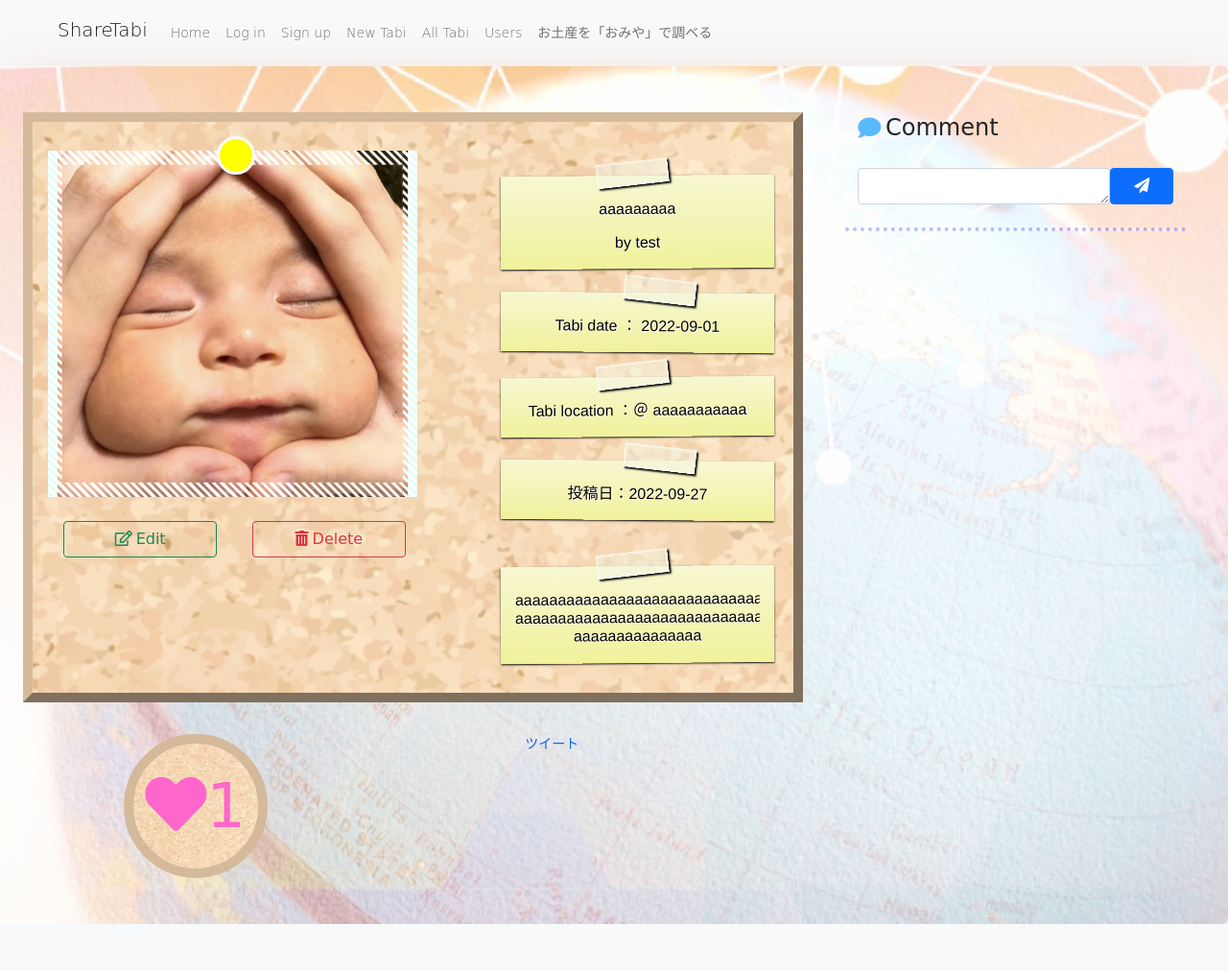
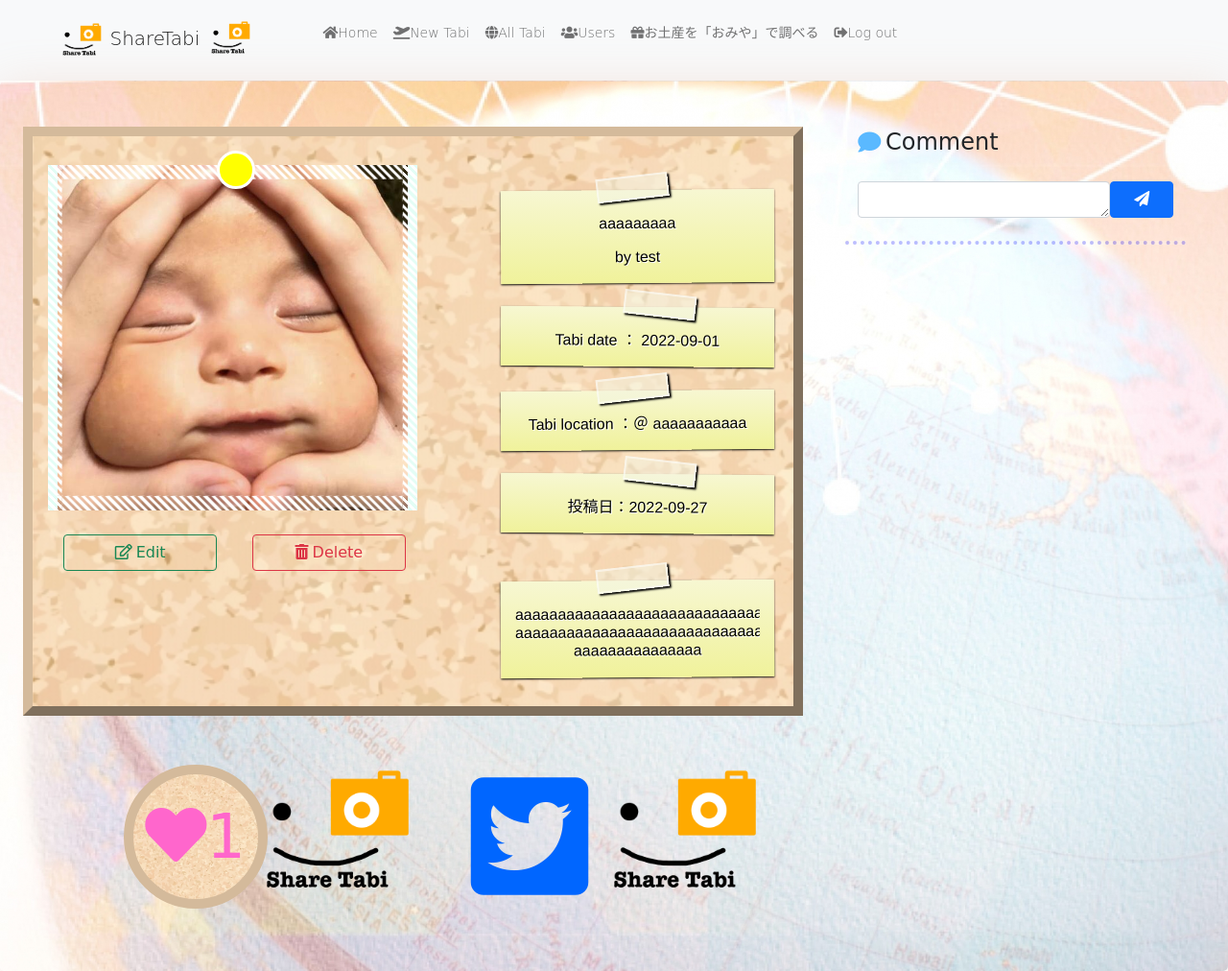
Before and after one commit to KeNtaMiyata/ShareTabi, a Flask app: page /travels/1 in a window 1280 px wide. Shown: the whole page at 96% size. Before the commit the page ends 963 px from the top, so only its background shows below. Run offline with Flask 2, Linux system fonts and the light colour scheme; a user stored in the database is signed in; data comes from the database, SQL or seed files in the repository; parts of the project's set-up code (start-up, migrations or seed data) failed here and were passed over; some libraries are stand-ins or nearby versions.

Commit message:
[add] logo top.html

```diff
--- a/static/stylesheet/login.css
+++ b/static/stylesheet/login.css
@@ -14,7 +14,6 @@
 body {
   background: #e9e9e9;
   color: #5e5e5e;
-  font: 400 87.5%/1.5em 'Open Sans', sans-serif;
 }
 
 /* Form Layout */
@@ -44,7 +43,6 @@ form {
   border: none;
   border-bottom: 2px solid #e9e9e9;
   color: #666;
-  font-family: 'Open Sans', sans-serif;
   font-size: 1em;
   height: 50px;
   transition: border-color 0.3s;
@@ -67,7 +65,6 @@ form {
   color: #fff;
   cursor: pointer;
   height: 50px;
-  font-family: 'Open Sans', sans-serif;
   font-size: 1.2em;
   letter-spacing: 0.05em;
   text-align: center;
--- a/static/stylesheet/show_travel.css
+++ b/static/stylesheet/show_travel.css
@@ -311,3 +311,7 @@ a{
 .favo-already:hover{
     color: blue;
 }
+
+.size{
+    font-size:10em; /*1.5倍にする*/
+}
--- a/static/stylesheet/styles.css
+++ b/static/stylesheet/styles.css
@@ -278,7 +278,7 @@ section h2 span {
 	#sidebar{
 		width: 12%;
 		position: fixed;
-		top: 80px;
+		top: 85px;
 		right: 4%;
 		background: #fff;
 	}
--- a/templates/layout.html
+++ b/templates/layout.html
@@ -27,15 +27,22 @@
                     </button>
                     <div class="collapse navbar-collapse" id="navbarSupportedContent">
                         <ul class="navbar-nav">
-                            <li class="nav-item"><a class ="navbar-brand" href="/">ShareTabi</a></li>
-                            <li class="nav-item"><a class ="nav-link" href="/">Home</a></li>
-                            <li class="nav-item"><a class ="nav-link" href="/login">Log in</a></li>
-                            <li class="nav-item"><a class ="nav-link" href="/register">Sign up</a></li>
+                            <li class="nav-item">
+                                <img src="../static/images/logo/logo-sukashi.png" alt="logo" width="50" height="50">
+                                <a class ="navbar-brand" href="/">ShareTabi
+                                <img src="../static/images/logo/logo-sukashi.png" alt="logo" width="50" height="50">
+                                </a>
+                            </li>
+                            <li class="nav-item"><a class ="nav-link ms-5" href="/"><i class="fas fa-home"></i>Home</a></li>
                             {% if current_user.is_authenticated %}
-                            <li class="nav-item"><a class ="nav-link" href="/new">New Tabi</a></li>
-                            <li class="nav-item"><a class ="nav-link" href="/travels">All Tabi</a></li>
-                            <li class="nav-item"><a class ="nav-link" href="/users">Users</a></li>
-                            <li class="nav-item"><a class ="nav-link" href="https://omiyadata.com/jp/" target="_blank">お土産を「おみや」で調べる</a></li>
+                            <li class="nav-item"><a class ="nav-link" href="/new"><i class="fas fa-plane-departure"></i>New Tabi</a></li>
+                            <li class="nav-item"><a class ="nav-link" href="/travels"><i class="fas fa-globe"></i>All Tabi</a></li>
+                            <li class="nav-item"><a class ="nav-link" href="/users"><i class="fas fa-users"></i>Users</a></li>
+                            <li class="nav-item"><a class ="nav-link" href="https://omiyadata.com/jp/" target="_blank"><i class="fas fa-gift"></i>お土産を「おみや」で調べる</a></li>
+                            <li class="nav-item"><a class ="nav-link" href="/logout"><i class="fas fa-sign-out-alt"></i>Log out</a></li>
+                            {% else %}
+                            <li class="nav-item"><a class ="nav-link" href="/login"><i class="fas fa-sign-in-alt"></i>Log in</a></li>
+                            <li class="nav-item"><a class ="nav-link" href="/register"><i class="fas fa-user-plus"></i>Sign up</a></li>
                             {% endif %}
                         </ul>
                     </div>
--- a/templates/show_travel.html
+++ b/templates/show_travel.html
@@ -123,7 +123,7 @@
                 </table>
             </div>
         </div>
-        <div class="col-3 offset-1">
+        <div class="col-1 offset-1 my-auto">
             <button class="cork btn-good">
                 <!-- いいね -->
                 {% if user_favorite_count == 0 %}
@@ -133,14 +133,20 @@
                 {% endif %}
             </button>
         </div>
+        <div class="col-2 ms-4 my-auto">
+            <img src="../static/images/logo/logo-sukashi.png" alt="logo" width="250" height="250">
+        </div>
 
-        <div class="col-3 offset-1">
+        <div class="col-1 ms-4 my-auto">
             <a href="http://twitter.com/share"
-            class="twitter-share-button"
             data-text="{{ travel.report }}"
             data-count="horizotal"
-            data-size="large">ツイート
+            data-size="large"><i class="fab fa-twitter-square size"></i>
             </a>
+        </div>
+
+        <div class="col-2 ms-4 my-auto">
+            <img src="../static/images/logo/logo-sukashi.png" alt="logo" width="250" height="250">
         </div>
     </div>
 </div>
```
Also changed, not shown: templates/top.html (+54 -28 lines), templates/travels.html (+6 -1 lines), static/images/logo/logo2.png (added).
